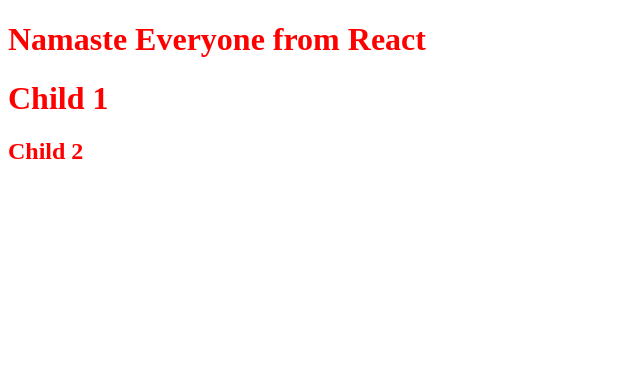
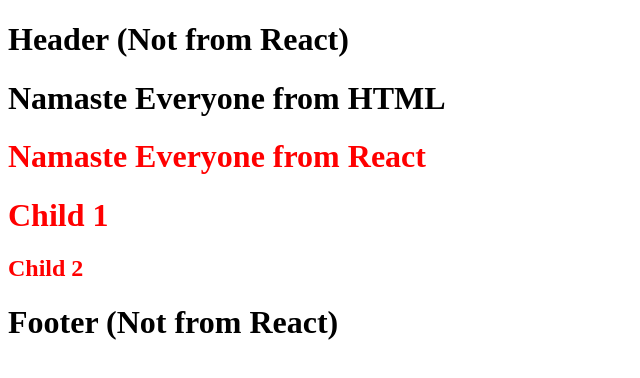
Before and after one commit to sp18-vittu/react-course, a plain HTML site: page index.html in a window 1280 px wide. Shown: the whole page, without its empty margins (0-640 px from the left). Drawn offline with nearby package versions, Linux system fonts and the light colour scheme.

Commit message:
refactor

```diff
--- a/index.html
+++ b/index.html
@@ -10,33 +10,34 @@
 </head>
 
 <body>
-    <!-- We can have other HTML elements along with React element -->
-    <!-- <div id="header">
-             <h1>Header (Not from React)</h1>
-        </div> -->
+    <!-- We can have other HTML elements along with React element as react can be used anywhere in the existing website  -->
+    <div id="header">
+        <h1>Header (Not from React)</h1>
+    </div>
 
     <!-- Using HTML  -->
-    <!-- <h1>Namaste Everyone</h1> -->
+    <h1>Namaste Everyone from HTML</h1>
 
+    <!-- For react -->
     <div id="root">Not Rendered Yet</div>
 
-    <!-- <div id="footer">
-            <h1>Footer (Not from React)</h1>
-        </div> -->
+    <div id="footer">
+        <h1>Footer (Not from React)</h1>
+    </div>
 
 
     <!-- Injectd React and ReactDOM using CDN -->
     <script crossorigin src="https://unpkg.com/react@18/umd/react.development.js"></script>
     <script crossorigin src="https://unpkg.com/react-dom@18/umd/react-dom.development.js"></script>
 
+
     <!-- Injected external js file -->
 
     <!-- rendering using javascript -->
-    <!-- <script src="jsRendering.js"></script> -->
+    <script src="jsRendering.js"></script>
 
     <!-- rendering using react  -->
     <script src="App.js"></script>
-
 </body>
 
 </html>
--- a/jsRendering.js
+++ b/jsRendering.js
@@ -1,6 +1,11 @@
 // Rendering into markup Using Javascript
 
-const heading = document.createElement("h1");
-heading.innerHTML = "Namaste Everyone from JavaScript";
+const jsHeading = document.createElement("h1");
+jsHeading.innerHTML = "Namaste Everyone from JavaScript";
 const root1 = document.getElementById("root");
-root1.appendChild(heading);
+root1.appendChild(jsHeading);
+
+
+// react elements are immutable , cannot change react element using javascript after it has been rendered using react
+// If the element is made first using javascript, then react is used to change its contents,
+//  then react overwrites the root's contents
```
